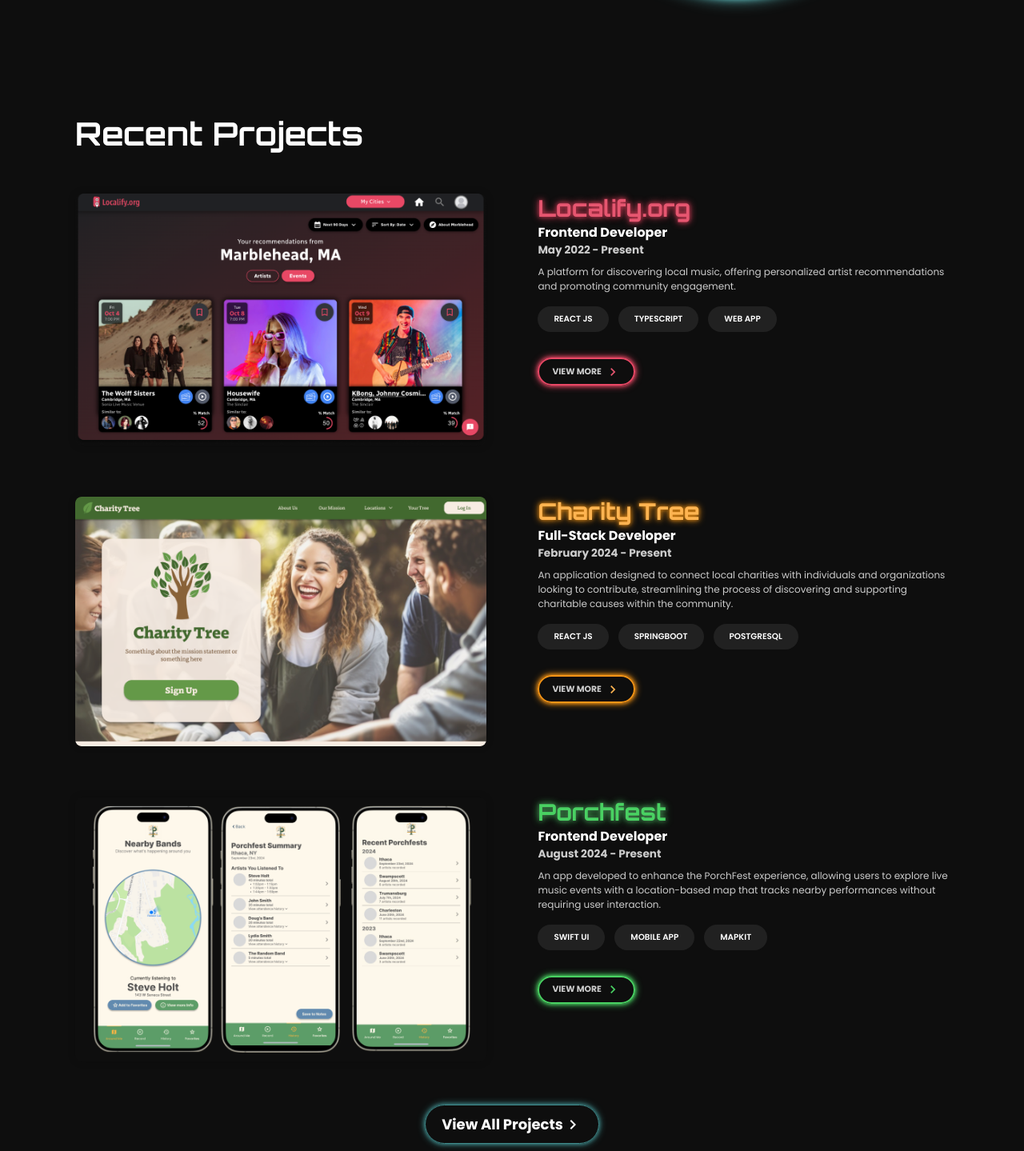
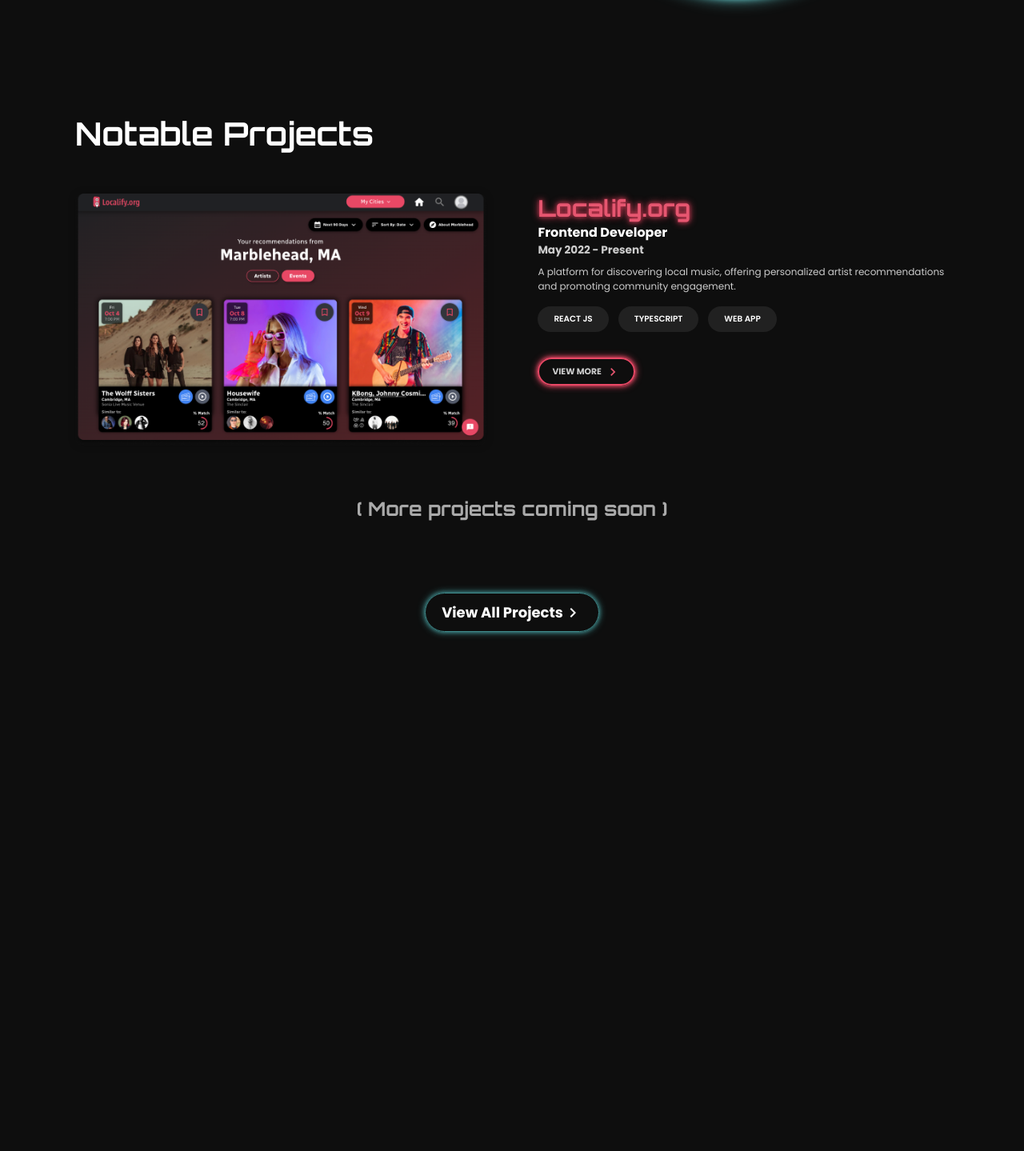
Before and after one commit to ghoman4/personal-portfolio, a React (Create React App) app: page / in a window 1280 px wide. Shown: the part 1291-2730 px from the top of the page at 80% size. After the commit the page ends 2281 px from the top, so only its background shows below. Built offline with nearby package versions, Linux system fonts and the light colour scheme.

Commit message:
Got rid of unready projects

```diff
--- a/src/components/Home/RecentProjects.tsx
+++ b/src/components/Home/RecentProjects.tsx
@@ -12,7 +12,7 @@
 
     return (
         <section className="recent-projects">
-            <h1 className="title">Recent Projects</h1>
+            <h1 className="title">Notable Projects</h1>
             <div className="project">
                 <div className="project__image">
                     <img src={localifyPreview} alt="Localify Preview"/>
@@ -36,6 +36,9 @@
                     </span>
                 </div>
             </div>
+
+
+            {/*
             <div className="project">
                 <div className="project__image">
                     <img src={charityTreePreview} alt="Charity Tree Preview"/>
@@ -84,12 +87,18 @@
                     </span>
                 </div>
             </div>
-            <div className="view-all-button">
-                <button onClick={() => navigate("/projects")}>
-                    <h5>View All Projects</h5>
-                    <ChevronRightIcon />
-                </button>
-            </div>
+            */}
+
+            <h2
+                className="coming-soon"
+            >( More projects coming soon )</h2>
+            <button
+                className="view-all-button"
+                onClick={() => navigate("/projects")}
+            >
+                <h5>View All Projects</h5>
+                <ChevronRightIcon/>
+            </button>
         </section>
     );
 };
--- a/src/styles/pages/Home.scss
+++ b/src/styles/pages/Home.scss
@@ -303,14 +303,19 @@
    Recent Projects Section
 ========================= */
 .recent-projects {
+  display: flex;
+  justify-content: center;
+  align-items: center;
+  flex-direction: column;
   width: 100%;
   max-width: $max-screen-width;
-  padding-bottom: 100px;
+  padding-bottom: 150px;
 
   .title {
     font-family: "Orbitron", sans-serif;
     font-size: 2.5rem;
     margin: 50px 0 20px $page-padding-large;
+    align-self: flex-start;
   }
 
   /* Project Item */
@@ -541,12 +546,7 @@
   }
 
   .view-all-button {
-    display: flex;
-    justify-content: center;
-    align-items: center;
     margin-top: 20px;
-
-    button {
     display: flex;
     justify-content: center;
     align-items: center;
@@ -576,5 +576,9 @@
       }
     }
   }
+
+  .coming-soon {
+    color: $gray2;
+    margin: 30px 0 70px 0;
   }
 }
```
Lines whose indentation alone changed are shown as unchanged.
